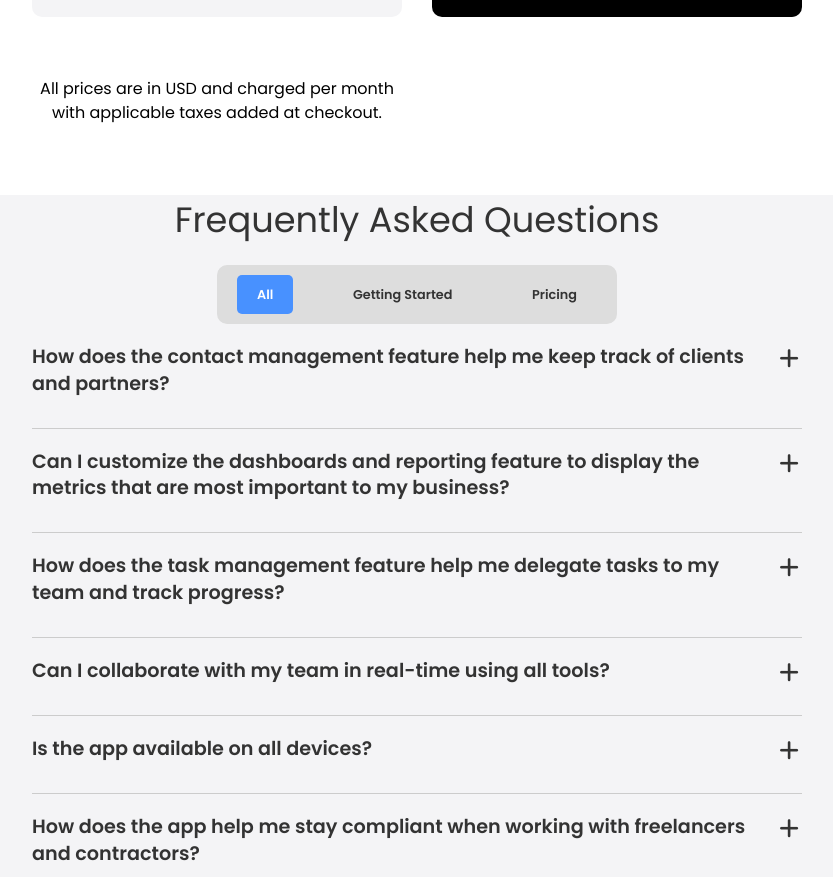
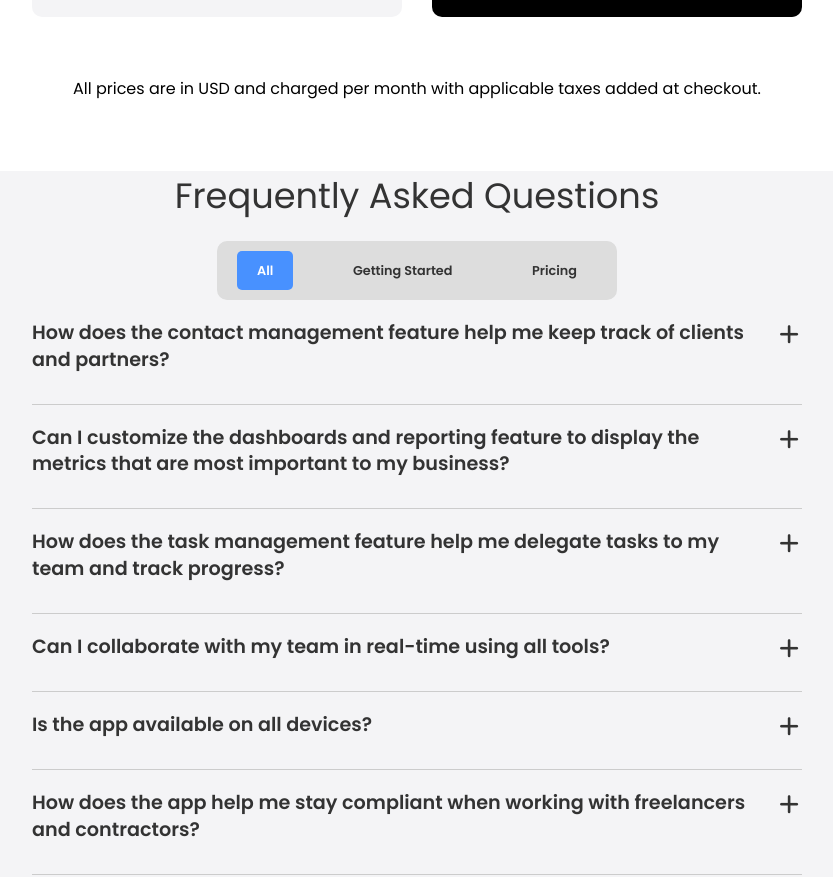
Before and after one commit to PriestEmma/Growth, a plain HTML site: page index.html in a window 1280 px wide. Shown: the part 2760-3637 px from the top of the page, without its empty margins (223-1056 px from the left). Drawn offline with Linux system fonts and the light colour scheme.

Commit message:
Centered pricing grid text

```diff
--- a/style.css
+++ b/style.css
@@ -129,6 +129,10 @@ img {
   grid-template-columns: repeat(2, 1fr);
   margin-top: 50px;
   gap: 30px;
+}
+
+.pricing .pricing-grid > :last-child {
+  grid-column: span 2;
 }
 
 .pricing .pricing-card-subheading {
```
